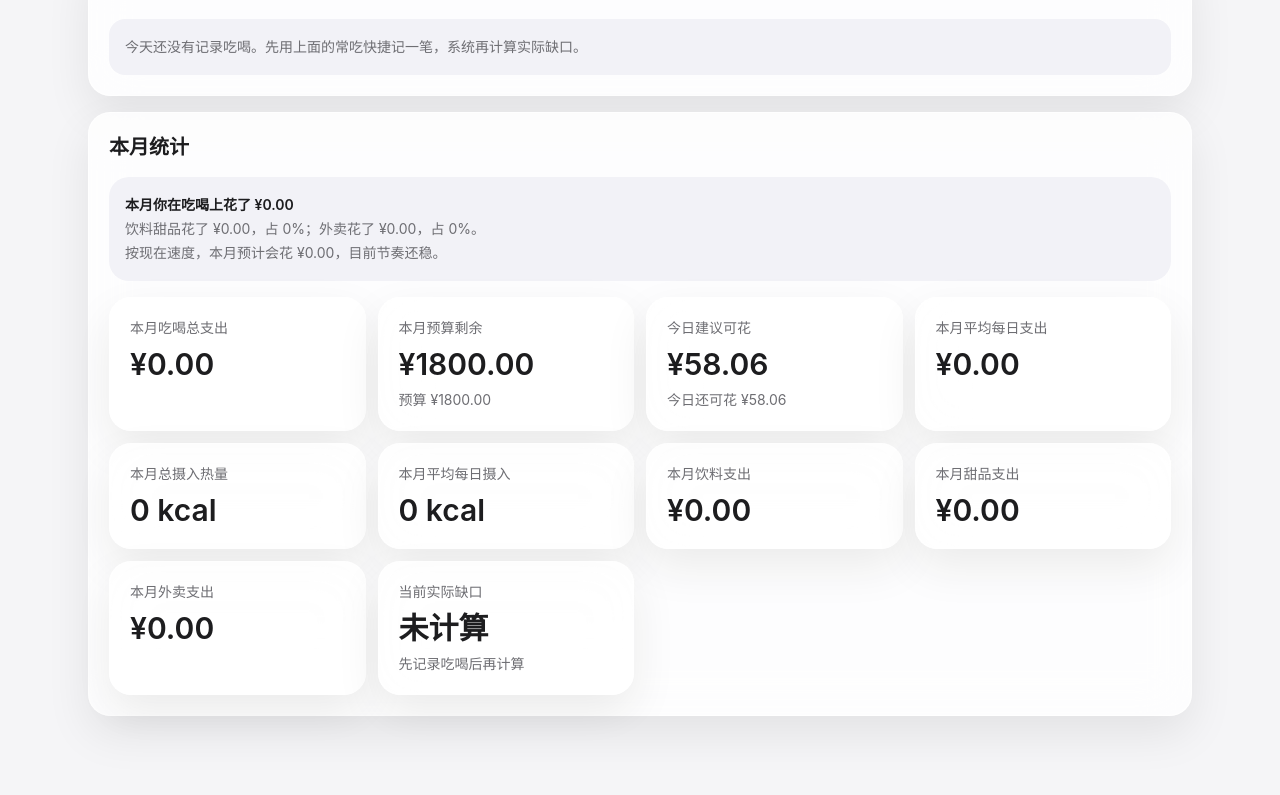
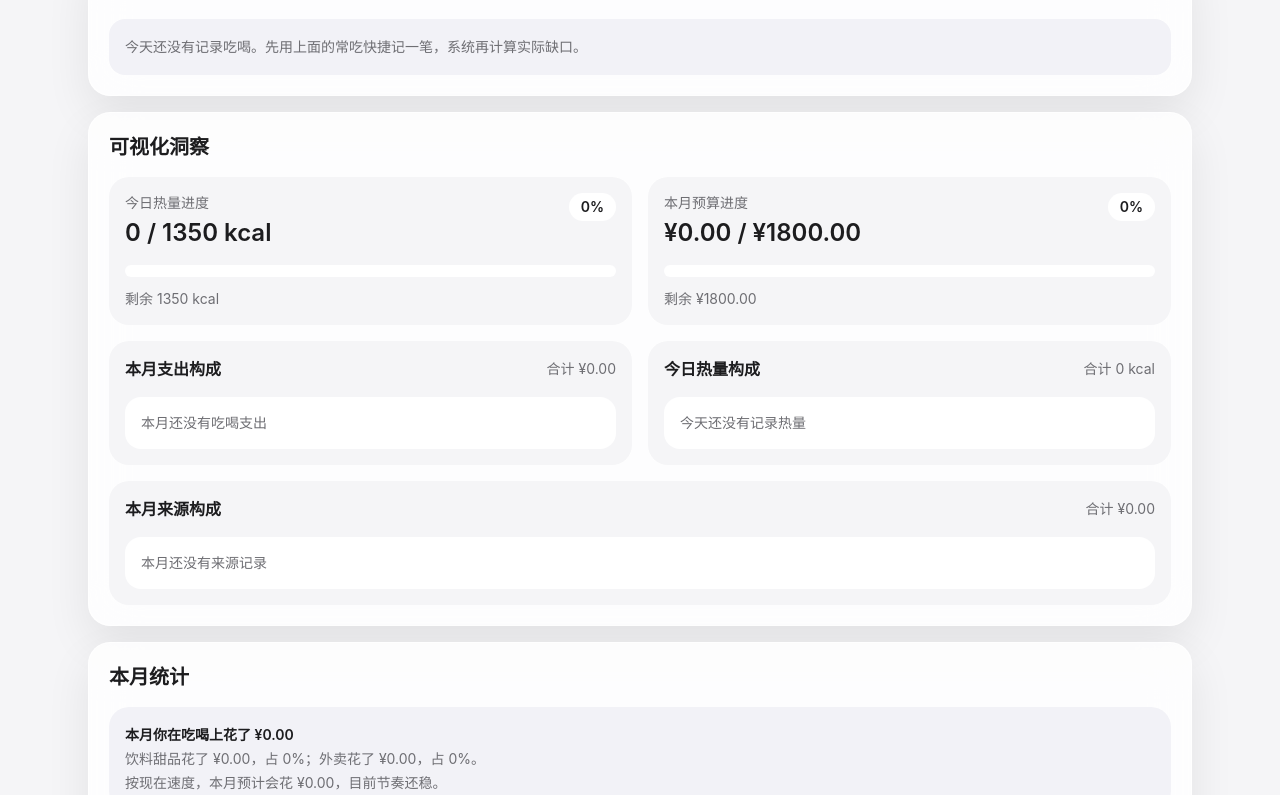
Before and after one commit to eureka777-ai/Eatcost, a Next.js app: page / in a window 1280 px wide. Shown: the part 1065-1860 px from the top of the page. Before the commit the page ends 1821 px from the top, so only its background shows below. Built offline with nearby package versions, Linux system fonts and the light colour scheme.

Commit message:
Add visual insights

```diff
--- a/app/page.tsx
+++ b/app/page.tsx
@@ -102,6 +102,7 @@ const categories: Category[] = ["正餐", "饮料", "甜品", "零食", "水果"
 const meals: Meal[] = ["早餐", "午餐", "晚餐", "加餐"];
 const sources: Source[] = ["外卖", "堂食", "自己做饭", "便利店", "咖啡店", "其他"];
 const payments: Payment[] = ["微信", "支付宝", "银行卡", "现金", "其他"];
+const chartColors = ["#007aff", "#30d158", "#ff9500", "#af52de", "#ff3b30", "#8e8e93"];
 
 function money(value: number) {
   return `¥${value.toFixed(2)}`;
@@ -109,6 +110,10 @@ function money(value: number) {
 
 function round(value: number) {
   return Math.round(Number.isFinite(value) ? value : 0);
+}
+
+function percent(value: number) {
+  return Math.max(0, Math.min(100, Math.round(value * 100)));
 }
 
 function loadState<T>(key: string, fallback: T): T {
@@ -185,6 +190,21 @@ export default function Home() {
       "amount"
     );
     const deliverySpending = sum(monthFoods.filter((item) => item.source === "外卖"), "amount");
+    const categorySpending = categories.map((category, index) => ({
+      label: category,
+      value: sum(monthFoods.filter((item) => item.category === category), "amount"),
+      color: chartColors[index]
+    }));
+    const sourceSpending = sources.map((source, index) => ({
+      label: source,
+      value: sum(monthFoods.filter((item) => item.source === source), "amount"),
+      color: chartColors[index]
+    }));
+    const mealCalories = meals.map((meal, index) => ({
+      label: meal,
+      value: sum(todayFoods.filter((item) => item.meal === meal), "calories"),
+      color: chartColors[index]
+    }));
 
     return {
       todayFoods,
@@ -208,9 +228,13 @@ export default function Home() {
       deliveryRatio: monthSpending > 0 ? deliverySpending / monthSpending : 0,
       budgetPerDay,
       budgetSpentRatio,
+      calorieProgressRatio: metrics.suggestedIntake > 0 ? todayIntake / metrics.suggestedIntake : 0,
       projectedMonthSpending,
       remainingBudget,
-      todayBudgetLeft
+      todayBudgetLeft,
+      categorySpending,
+      sourceSpending,
+      mealCalories
     };
   }, [body.monthlyBudget, body.targetDeficit, exercises, foods, metrics.suggestedIntake, metrics.tdee]);
 
@@ -386,6 +410,44 @@ export default function Home() {
         </div>
       </Card>
 
+      <Card title="可视化洞察" className="mt-4">
+        <div className="grid gap-4 lg:grid-cols-2">
+          <ProgressPanel
+            title="今日热量进度"
+            value={`${round(stats.todayIntake)} / ${metrics.suggestedIntake} kcal`}
+            note={`剩余 ${round(stats.remainingIntake)} kcal`}
+            ratio={stats.calorieProgressRatio}
+            color="#30d158"
+          />
+          <ProgressPanel
+            title="本月预算进度"
+            value={`${money(stats.monthSpending)} / ${money(body.monthlyBudget)}`}
+            note={`剩余 ${money(stats.remainingBudget)}`}
+            ratio={stats.budgetSpentRatio}
+            color="#007aff"
+          />
+          <DistributionPanel
+            title="本月支出构成"
+            emptyText="本月还没有吃喝支出"
+            items={stats.categorySpending}
+            formatter={money}
+          />
+          <DistributionPanel
+            title="今日热量构成"
+            emptyText="今天还没有记录热量"
+            items={stats.mealCalories}
+            formatter={(value) => `${round(value)} kcal`}
+          />
+          <DistributionPanel
+            title="本月来源构成"
+            emptyText="本月还没有来源记录"
+            items={stats.sourceSpending}
+            formatter={money}
+            className="lg:col-span-2"
+          />
+        </div>
+      </Card>
+
       <Card title="本月统计" className="mt-4">
         <div className="mb-4 rounded-[20px] bg-[#f2f2f7] p-4 text-sm leading-6 text-muted">
           <p className="font-semibold text-ink">本月你在吃喝上花了 {money(stats.monthSpending)}</p>
@@ -466,6 +528,92 @@ function TimelineGroup({ title, children }: { title: string; children: React.Rea
       <h3 className="pt-3 text-sm font-semibold text-muted">{title}</h3>
       <div className="space-y-2 border-l border-line/70 pl-4">{children}</div>
     </section>
+  );
+}
+
+function ProgressPanel({
+  title,
+  value,
+  note,
+  ratio,
+  color
+}: {
+  title: string;
+  value: string;
+  note: string;
+  ratio: number;
+  color: string;
+}) {
+  const width = percent(ratio);
+  const isOver = ratio > 1;
+
+  return (
+    <div className="rounded-[20px] bg-[#f5f5f7] p-4">
+      <div className="flex items-start justify-between gap-3">
+        <div>
+          <p className="text-sm font-medium text-muted">{title}</p>
+          <p className="mt-1 text-2xl font-semibold text-ink">{value}</p>
+        </div>
+        <span className={`rounded-full px-3 py-1 text-sm font-semibold ${isOver ? "bg-[#fff1f0] text-tomato" : "bg-white text-ink"}`}>
+          {width}%
+        </span>
+      </div>
+      <div className="mt-4 h-3 overflow-hidden rounded-full bg-white">
+        <div
+          className="h-full rounded-full transition-all"
+          style={{ width: `${width}%`, backgroundColor: isOver ? "#ff3b30" : color }}
+        />
+      </div>
+      <p className="mt-3 text-sm text-muted">{isOver ? "已经超出目标，后面可以轻一点" : note}</p>
+    </div>
+  );
+}
+
+function DistributionPanel({
+  title,
+  items,
+  formatter,
+  emptyText,
+  className = ""
+}: {
+  title: string;
+  items: { label: string; value: number; color: string }[];
+  formatter: (value: number) => string;
+  emptyText: string;
+  className?: string;
+}) {
+  const total = items.reduce((sumValue, item) => sumValue + item.value, 0);
+  const visibleItems = items.filter((item) => item.value > 0);
+
+  return (
+    <div className={`rounded-[20px] bg-[#f5f5f7] p-4 ${className}`}>
+      <div className="mb-4 flex items-center justify-between">
+        <h3 className="font-semibold text-ink">{title}</h3>
+        <span className="text-sm text-muted">合计 {formatter(total)}</span>
+      </div>
+      {visibleItems.length === 0 ? (
+        <p className="rounded-2xl bg-white p-4 text-sm text-muted">{emptyText}</p>
+      ) : (
+        <div className="space-y-3">
+          {visibleItems.map((item) => {
+            const itemRatio = total > 0 ? item.value / total : 0;
+            return (
+              <div key={item.label}>
+                <div className="mb-1 flex items-center justify-between gap-3 text-sm">
+                  <span className="font-medium text-ink">{item.label}</span>
+                  <span className="text-muted">
+                    {formatter(item.value)} · {percent(itemRatio)}%
+                  </span>
+                </div>
+                <div className="h-2.5 overflow-hidden rounded-full bg-white">
+                  <div className="h-full rounded-full" style={{ width: `${percent(itemRatio)}%`, backgroundColor: item.color }} />
+                </div>
+              </div>
+            );
+          })}
+        </div>
+      )}
+    </div>
   );
 }
 
```
